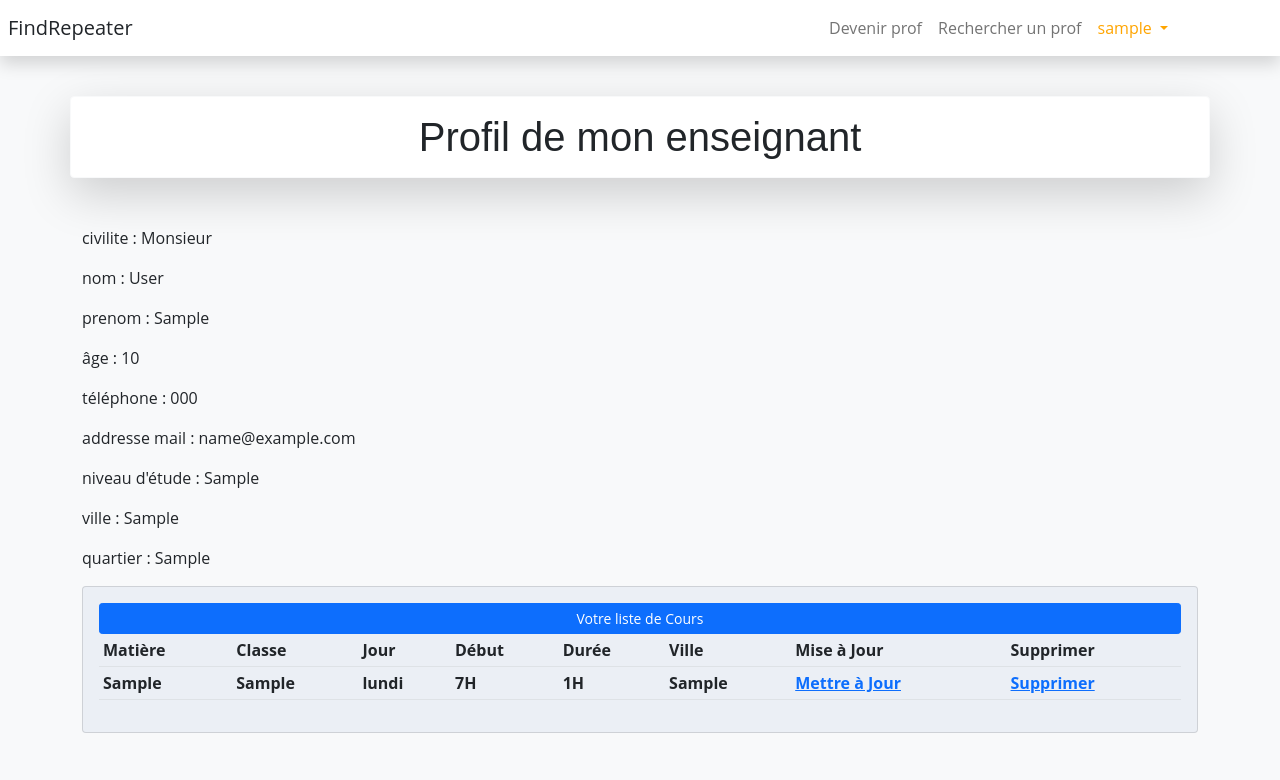
After one commit to Tom-michel/FindRepeater, a Django app: page /monProfil in a window 1280 px wide. The commit adds this page. Shown: the top 780 px of the page. Run offline with Django 4.2, Linux system fonts and the light colour scheme; a user stored in the database is signed in; tables that the repository leaves empty hold one stand-in row (values such as "Sample post"); lists and menus that the app fills with data are empty; some libraries are stand-ins or nearby versions.

Commit message:
2 fonctionnalitées ajoutées
- consultation du profil d'un enseignant après la recherche
- page mon profil (pour un enseignant) : non terminée

```diff
--- /dev/null
+++ b/src/core/static/core/css/style.css
@@ -0,0 +1,255 @@
+body {
+    font-family: "Open Sans", sans-serif;
+  }
+
+  .nav-link {
+    color: white;
+    text-decoration: none;
+  }
+
+  .nav-link, a:hover {
+    color: orange;
+    text-decoration: none;
+  }
+
+  h1, h2, h3, h4, h5, h6 {
+    font-family: "Nunito", sans-serif;
+  }
+
+  .ligne{
+    border: 2px solid;
+    border-color: white;
+  }
+
+  #header {
+    transition: all 0.5s;
+    z-index: 997;
+    padding: 20px 0;
+   }
+  #hero {
+    width: 100%;
+    height: 100vh;
+    background: url("../img/hero-bg.jpg") top center;
+    background-size: cover;
+    position: relative;
+  }
+  #hero:before {
+    content: "";
+    background: rgba(0, 0, 0, 0.6);
+    position: absolute;
+    bottom: 0;
+    top: 0;
+    left: 0;
+    right: 0;
+  }
+  #hero .hero-container {
+    position: absolute;
+    bottom: 0;
+    top: 0;
+    left: 0;
+    right: 0;
+    display: flex;
+    justify-content: center;
+    align-items: center;
+    flex-direction: column;
+    text-align: center;
+    padding: 0 15px;
+  }
+
+  #hero h3 {
+    background: rgba(255, 255, 255, 0.1);
+    color: #fff;
+    font-size: 26px;
+    padding: 10px 30px;
+    margin-bottom: 30px;
+    border-radius: 50px;
+  }
+  #hero h1 {
+    margin: 0 0 10px 0;
+    font-size: 48px;
+    font-weight: 700;
+    line-height: 56px;
+    text-transform: uppercase;
+    color: #fff;
+  }
+  #hero h2 {
+    color: #eee;
+    margin-bottom: 40px;
+    font-size: 24px;
+  }
+  #hero .btn-get-started {
+    font-family: "Poppins", sans-serif;
+    text-transform: uppercase;
+    font-weight: 400;
+    font-size: 13px;
+    letter-spacing: 1px;
+    display: inline-block;
+    padding: 8px 30px 9px 30px;
+    border-radius: 50px;
+    transition: 0.5s;
+    border: 2px solid #fff;
+    color: #fff;
+  }
+  #hero .btn-get-started:hover {
+    background: orange;
+    border: 2px solid orange;
+  }
+
+  section {
+    padding: 60px 0;
+    overflow: hidden;
+  }
+  .form-control:focus {
+    box-shadow: none;
+    border-color: orange
+  }
+
+  .profile-button {
+    background: orange;
+    box-shadow: none;
+    border: none
+  }
+
+  .profile-button:hover {
+    background: orange
+  }
+
+  .profile-button:focus {
+    background:orange;
+    box-shadow: none
+  }
+
+  .profile-button:active {
+    background: orange;
+    box-shadow: none
+  }
+
+  .back:hover {
+    color: orange;
+    cursor: pointer
+  }
+
+  .labels {
+    font-size: 11px
+  }
+
+  .add-experience:hover {
+    background: orange;
+    color: #fff;
+    cursor: pointer;
+    border: solid 1px orange
+  }
+  .box-profile{
+      user-select: none;
+      margin: 50px auto;
+      background:#231e39 ;
+      color: #b3b8cd ;
+      border-radius: 15px;
+      width: 350px;
+      text-align: center;
+      box-shadow: 0 10px 20px -10px rgba(0,0,0,.75);
+
+  }
+  .cover-photo{
+
+      background: url('../img/cover_photo.jpg');
+      height: 160px;
+      width: 100%;
+      border-radius: 5px 5px 0 0;
+  }
+  .profile{
+      height: 120px;
+      width: 120px;
+      border-radius: 50%;
+      margin:  -175px;
+      border: 1px solid #1f1a32;
+      background: #292343;
+
+  }
+  .profile-name{
+      font-size: 28px;
+      font-weight: bold;
+  }.age{
+
+      margin-top: 10px;
+      line-height: 16px;
+      font-size: 13px;
+
+  }
+  .ville{
+
+  margin-top: 10px;
+  line-height: 16px;
+  font-size: 13px;
+
+  }
+  button{
+  margin: 10px 0 40px 0;
+
+
+  }
+  .msg-btn, .follow-btn{
+      background: orange ;
+      border: 1px solid orange;
+      padding: 10px 25px;
+      color: #231e39;
+      border-radius: 3px;
+      font-family: sans-serif;
+      cursor: pointer;
+
+
+
+  }
+  .follow-btn{
+      margin-left: 10px;
+      background: transparent;
+      color: orange;
+
+
+  }
+  .msg-btn{
+      margin-left: 10px;
+      background: transparent;
+      color: orange;
+
+
+  }
+  .follow-btn:hover{
+
+      color: #ffffff;
+      background: orange;
+      transition: .5s;
+  }
+  .msg-btn:hover{
+
+      color: #ffffff;
+      background: orange;
+      transition: .5s;
+  }
+  .box-profile i{
+      padding-left: 20px;
+      font-size: 20px;
+      margin-bottom: 20px;
+      cursor: pointer;
+      transition: .5s;
+  }
+  .box-profile i:hover{
+  color: orange;
+
+  }
+  .team-container
+  {
+      width:100%;
+      height: auto;
+
+  }
+  .footer {
+    padding-top: 5rem;
+    padding-bottom: 5rem;
+    background-color: orange;
+    color: #fff;
+  }
+
+  .copyright {
+    background-color: #1a252f;
+  }
--- a/src/core/templates/core/base.html
+++ b/src/core/templates/core/base.html
@@ -27,19 +27,27 @@
         <div class="collapse navbar-collapse mx-2">
             <ul class="navbar-nav ms-auto my-2 my-lg-0 text-white ">
                 <li class="nav-item"><a class="nav-link" href="{% url 'inscriptionprof' %}">Devenir prof</a></li>
+                <li class="nav-item"><a class="nav-link" href="{% url 'recherche' %}">Rechercher un prof</a></li>
 
                 {% if not user.is_authenticated %}
-                    <li class="nav-item"><a class="nav-link" href="{% url 'connexionprof' %}">Connexion</a></li>
-                {% endif %}
+                    <!-- <li class="nav-item"><a class="nav-link" href="{% url 'connexionprof' %}">Connexion</a></li> -->
+                    <div class="btn-group">
+                        <a class="nav-link dropdown-toggle" data-bs-toggle="dropdown" href="">
+                            Connexion
+                        </a>&emsp;&emsp;&emsp;&emsp;&emsp;&emsp;
+                        <ul class="dropdown-menu" style="border: orange solid 2px;">
+                            <li><a class="dropdown-item" href="{% url 'connexionprof' %}">Enseignant</a></li>
+                            <li><hr class="dropdown-divider" style="border: orange solid 2px;"></li>
+                            <li><a class="dropdown-item" href="{% url 'connexionClient' %}">Élève |<br> Parent d'élève</a></li>
+                        </ul>
+                    </div>
+                    {% endif %}
 
+                <!-- {% if user.is_authenticated %}
+                    <li class="nav-item"><a class="nav-link" href="{% url 'user_logout' %}">Logout</a></li>
+                {% endif %} -->
 
-                    <li class="nav-item"><a class="nav-link" href="{% url 'recherche' %}">Rechercher un prof</a></li>
-
-                {% if user.is_authenticated %}
-                    <li class="nav-item"><a class="nav-link" href="{% url 'user_logout' %}">Logout</a></li>
-                {% endif %}
-
-                {% comment %} <li class="nav-item">
+                <!-- <li class="nav-item">
                     <div class="btn-group">
                         <button type="button" class="btn btn-warning dropdown-toggle" data-bs-toggle="dropdown" aria-expanded="false">
                             S'enregistrer
@@ -50,10 +58,26 @@
                             <li><a class="dropdown-item" href="{% url 'inscriptionClient' %}">Élève |<br> Parent d'élève</a></li>
                         </ul>
                     </div>
-                </li> {% endcomment %}
+                </li> -->
 
-                <li class="nav-item"><a class="nav-link" href="{% url 'connexionClient' %}">&emsp;{{request.user.username}}&emsp;</a></li>
-
+                {% if user.is_authenticated %}
+                    <li class="nav-item">
+                        <div class="btn-group">
+                            <a class="nav-link dropdown-toggle" data-bs-toggle="dropdown" href="" style="color: orange;">
+                                {{request.user.username}}
+                                <!-- <i class="fas fa-angle-down"></i> -->
+                            </a>
+                            <ul class="dropdown-menu" style="border: orange solid 2px;">
+                                {% if user.username in listRep %}
+                                    <li><a class="dropdown-item" href="{% url 'monProfil' %}">Mon profil</a></li>
+                                    <li><hr class="dropdown-divider" style="border: orange solid 2px;"></li>
+                                {% endif %}
+                                <li><a class="dropdown-item" href="{% url 'user_logout' %}">Déconnexion</a></li>
+                            </ul>
+                            &emsp;&emsp;&emsp;&emsp;&emsp;&emsp;
+                        </div>
+                    </li>
+                {% endif %}
             </ul>
         </div>
 
--- /dev/null
+++ b/src/core/templates/core/monProfil.html
@@ -0,0 +1,67 @@
+{% extends 'core/base.html' %}
+{% load static %}
+
+{% block title %} Profil enseignant {% endblock %}
+
+{% block content %}
+
+<section class="py-5">
+    <div class="py-5">
+        <div class="container border border-light rounded bg-white shadow-lg text-center">
+            <p><h1>Profil de mon enseignant</h1></p>
+        </div>
+
+    </div>
+    <div class="container">
+        {% for c in coursList %}
+            {% if c.repetiteur.user.id == user.id %}
+                <p>civilite : {{c.repetiteur.civilité}}</p>
+                <p>nom : {{c.repetiteur.user.last_name}}</p>
+                <p>prenom : {{c.repetiteur.user.first_name}}</p>
+                <p>âge : {{c.repetiteur.age}}</p>
+                <p>téléphone : {{c.repetiteur.telephone}}</p>
+                <p>addresse mail : {{c.repetiteur.user.email}}</p>
+                <p>niveau d'étude : {{c.repetiteur.niveauEtude}}</p>
+                <p>ville : {{c.repetiteur.ville}}</p>
+                <p>quartier : {{c.repetiteur.quartier}}</p>
+            {% endif %}
+        {% endfor %}
+
+
+        <div class="card card-body" style="background-color: #ebeff5;">
+            <span class="btn btn-primary  btn-sm btn-block">Votre liste de Cours</span>
+            <table class="table table-sm">
+                <tr>
+                    <th>Matière</th>
+                    <th>Classe</th>
+                    <th>Jour</th>
+                    <th>Début</th>
+                    <th>Durée</th>
+                    <th>Ville</th>
+                    <th>Mise à Jour</th>
+                    <th>Supprimer</th>
+                </tr>
+
+                {% for c in coursList %}
+                    {% if c.repetiteur.user.id == user.id %}
+                        <tr>
+                            <th>{{c.matiere}}</th>
+                            <th>{{c.classe}}</th>
+                            <th>{{c.jour}}</th>
+                            <th>{{c.heure_début}}</th>
+                            <th>{{c.duree}}</th>
+                            <th>{{c.repetiteur.ville}}</th>
+                            <th><a href="">Mettre à Jour</a></th>
+                            <th><a href="">Supprimer</a></th>
+                        </tr>
+                    {% endif %}
+                {% endfor %}
+
+            </table>
+        </div>
+    </div>
+
+
+</section>
+
+{% endblock %}
--- a/src/core/urls.py
+++ b/src/core/urls.py
@@ -4,11 +4,14 @@ from . import views
 
 urlpatterns = [
     path('',views.index,name='index'),
-    path('profil',views.profil,name='profil'),
+
     path('profilReg',views.profilReg,name='profilReg'),
     path('rech',views.rech,name='rech'),
 
+    path('consulterProfil/<str:pk>',views.consulterProfil ,name='consulterProfil'),
 
+    path('monProfil',views.monProfil ,name='monProfil'),
+    path('pageProfiles',views.pageProfiles ,name='pageProfiles'),
     path('user/enseignant/register',views.inscriptionprof,name='inscriptionprof'),
     path('user/eleve_parent/register', views.inscriptionClient,name='inscriptionClient'),
     path('user/eleve_parent/login', views.connexionClient,name='connexionClient'),
--- a/src/core/views.py
+++ b/src/core/views.py
@@ -8,10 +8,16 @@ from django.contrib import messages
 from .models import Classe, Matiere, Repetiteur, Client, Cours
 
 def index(request):
-    return render(request,'core/index.html')
 
-def profil(request):
-    return render(request,'core/pageProfiles.html')
+    listR = Repetiteur.objects.all()
+    listCli = Client.objects.all()
+    listRep = []
+    for rep in listR:
+        listRep.append(rep.user.username)
+    content = {'listRep':listRep}
+    return render(request,'core/index.html', content)
+
+
 
 def profilReg(request):
     return render(request,'core/profileReglage.html')
@@ -44,12 +50,23 @@ def recherche(request):
         classe = request.POST.get('classe')
         ville = request.POST.get('ville')
         listCours = []
+        listCoursEnseigne = []
         listCoursTemp = Cours.objects.all()
         for cours in listCoursTemp:
             if cours.matiere.intitule==matiere and cours.classe.niveau==classe and cours.repetiteur.ville==ville:
                 listCours.append(cours)
+                for c in Cours.objects.all():
+                    if cours.repetiteur.user.username == c.repetiteur.user.username:
+                        listCoursEnseigne.append(c.matiere.intitule)
 
-        content = {'listCours':listCours}
+        # retirer les doublons
+        listC = []
+        for cour in listCoursEnseigne:
+            if cour not in listC:
+                listC.append(cour)
+        listC.sort()
+
+        content = {'listCours':listCours, 'listC':listC}
         # return HttpResponseRedirect('../../findrepeaper/resultatRecherche')
         return render(request, 'core/pageProfiles.html', content)
     else:
@@ -57,6 +74,7 @@ def recherche(request):
         classeList = Classe.objects.all()
         coursList = Cours.objects.all()
         villeList = []
+        # liste des villes à proposer lors de la recherche
         for cours in coursList:
             if cours.repetiteur.ville not in villeList:
                 villeList.append(cours.repetiteur.ville)
@@ -70,16 +88,41 @@ def recherche(request):
 
         return render(request, 'core/recherche.html', content)
 
+# les enseignant correspondant aux critères de recherche
+
+def pageProfiles(request):
+
+    return render(request,'core/pageProfiles.html')
+
+
 # afficher les répétiteurs après la recherche
 
 def resultatRecherche(request):
+    return render(request, 'core/resultatRecherche.html')
 
-    return render(request, 'core/resultatRecherche.html')
+
+# consulter le profil d'un enseignant après la recherche
+
+def consulterProfil(request, pk):
+    cours = Cours.objects.get(id=pk)
+    coursList = Cours.objects.all()
+    content = {'cours':cours, 'coursList':coursList}
+    return render(request,'core/profilEns.html', content)
+
+
+# la page où un enseignat peut visualiser/mofier son profil
+@login_required(login_url='connexionprof')
+def monProfil(request):
+    coursList = Cours.objects.all()
+    repList = Repetiteur.objects.all()
+
+    content = {'coursList':coursList, repList:repList}
+    return render(request, 'core/monProfil.html', content)
 
 
 
 # incription
-# def inscription(request, formUser, formUtil, path_fichier):
+#def inscription(request, formUser, formUtil, path_fichier):
     registered = False
     err1 = " "
     err2 = " "
@@ -97,7 +140,7 @@ def resultatRecherche(request):
         else:
             err1 = user_form.errors
             err2 = client_form.errors
-            # print(user_form.errors, client_form.errors)
+            print(user_form.errors, client_form.errors)
 
     else:
         user_form = UserForm()
```
Also changed, not shown: src/core/templates/core/pageProfiles.html (+25 -11 lines), src/core/templates/core/profilEns.html (added, +62 -0 lines).
